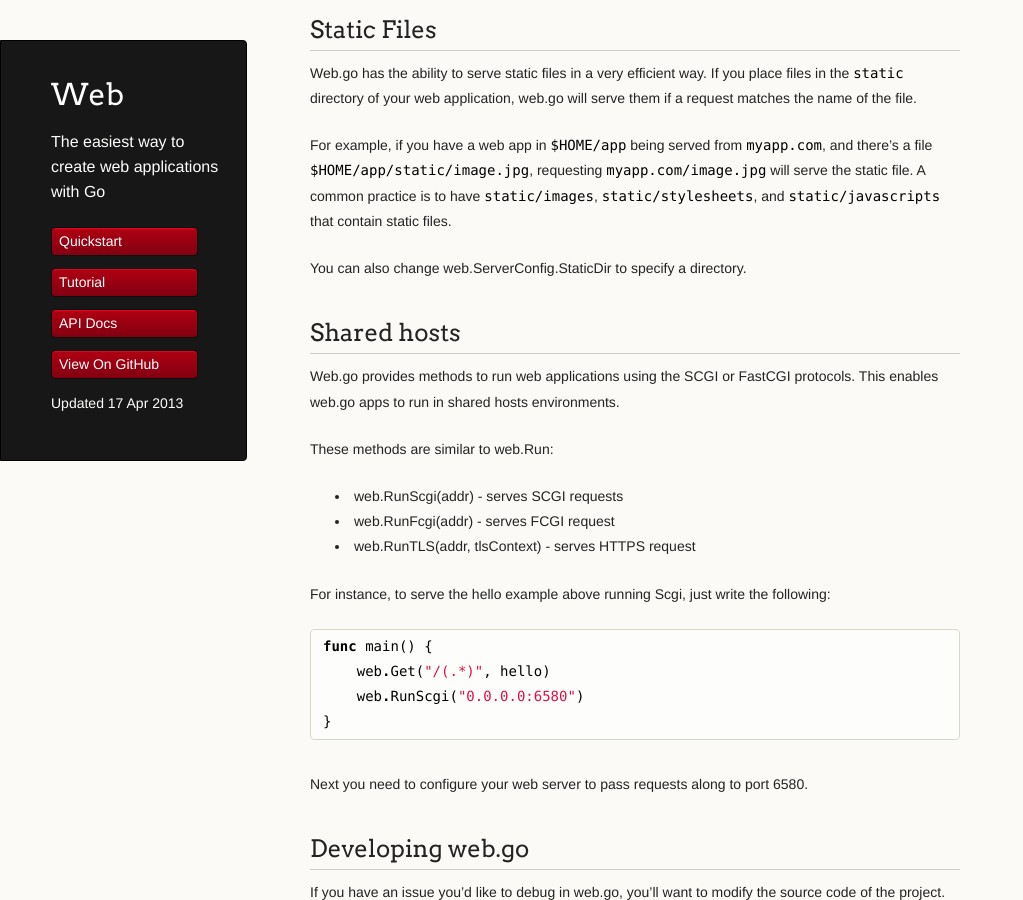
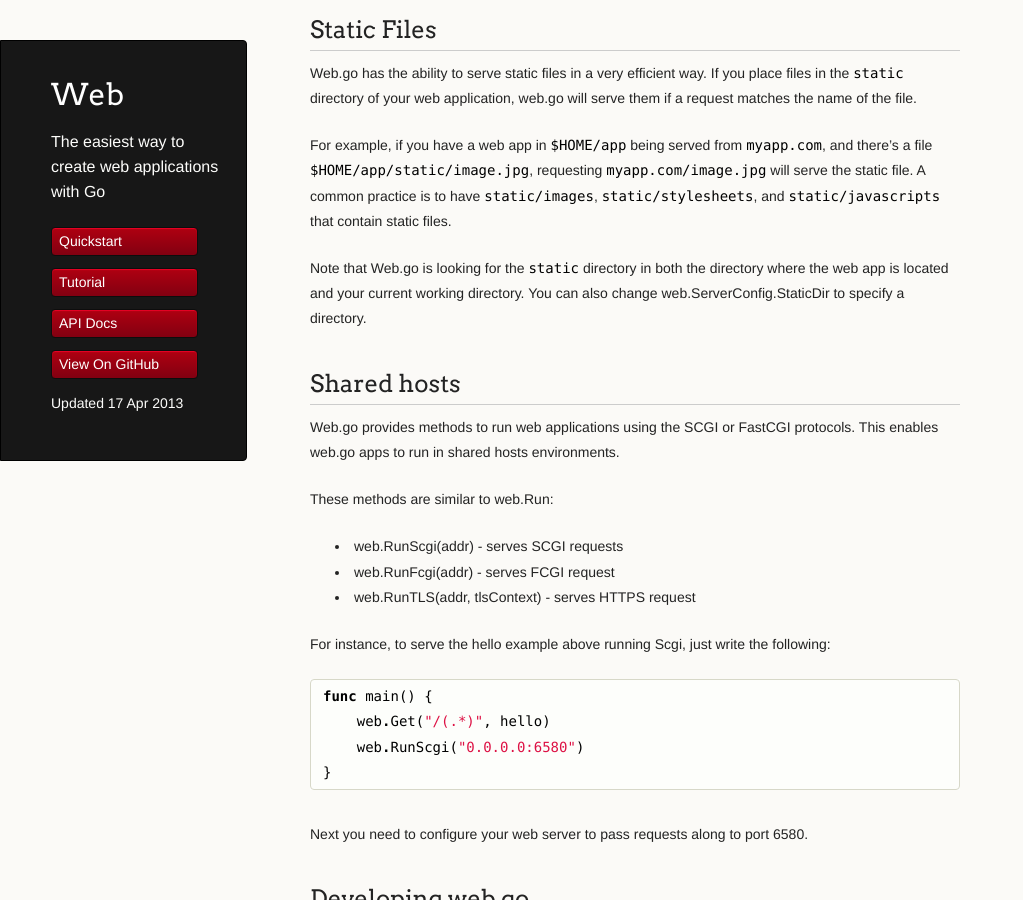
Before and after one commit to hoisie/web, a Jekyll site: the page built from tutorial.md, in a window 1280 px wide and 900 px high, scrolled down 2250 px. Shown: the whole window, without its empty margins (0-1023 px from the left). Built offline with Jekyll 4.4.1, drawn with Linux system fonts in a browser that asks for light colours; nearby versions of some CDN libraries.

Commit message:
Adding some text about where web.go looks for static files

```diff
--- a/tutorial.md
+++ b/tutorial.md
@@ -89,7 +89,7 @@
 
 For example, if you have a web app in `$HOME/app` being served from `myapp.com`, and there's a file `$HOME/app/static/image.jpg`, requesting `myapp.com/image.jpg` will serve the static file. A common practice is to have `static/images`, `static/stylesheets`, and `static/javascripts` that contain static files.
 
-You can also change web.ServerConfig.StaticDir to specify a directory.
+Note that Web.go is looking for the `static` directory in both the directory where the web app is located and your current working directory. You can also change web.ServerConfig.StaticDir to specify a directory.
 
 ## Shared hosts
 
```
